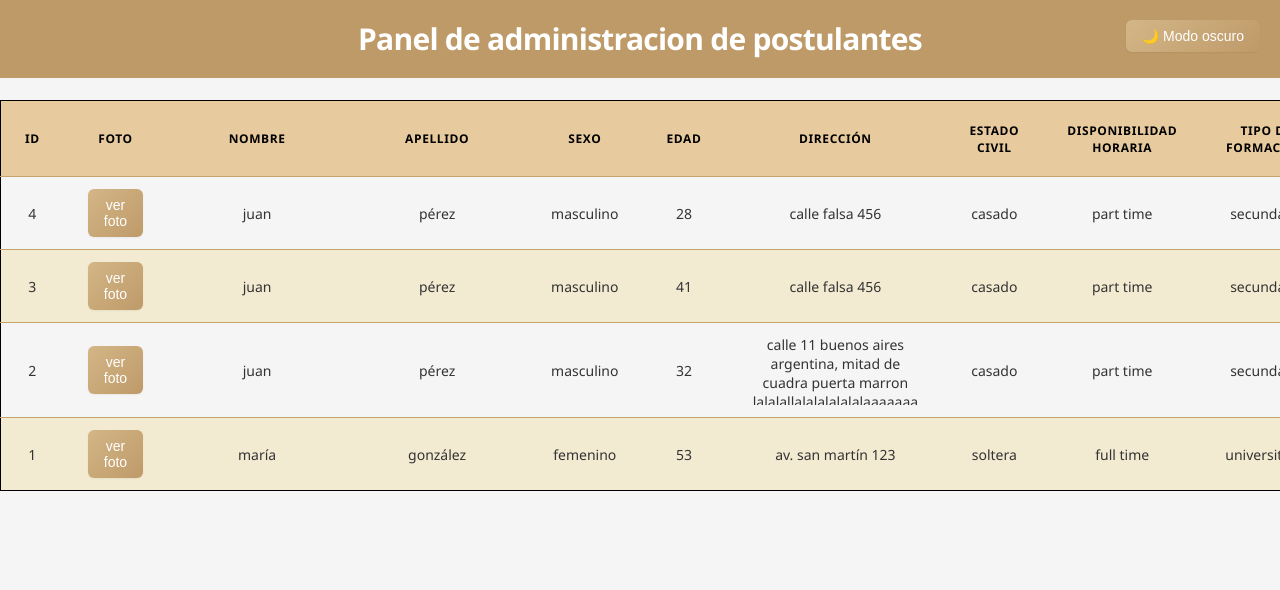
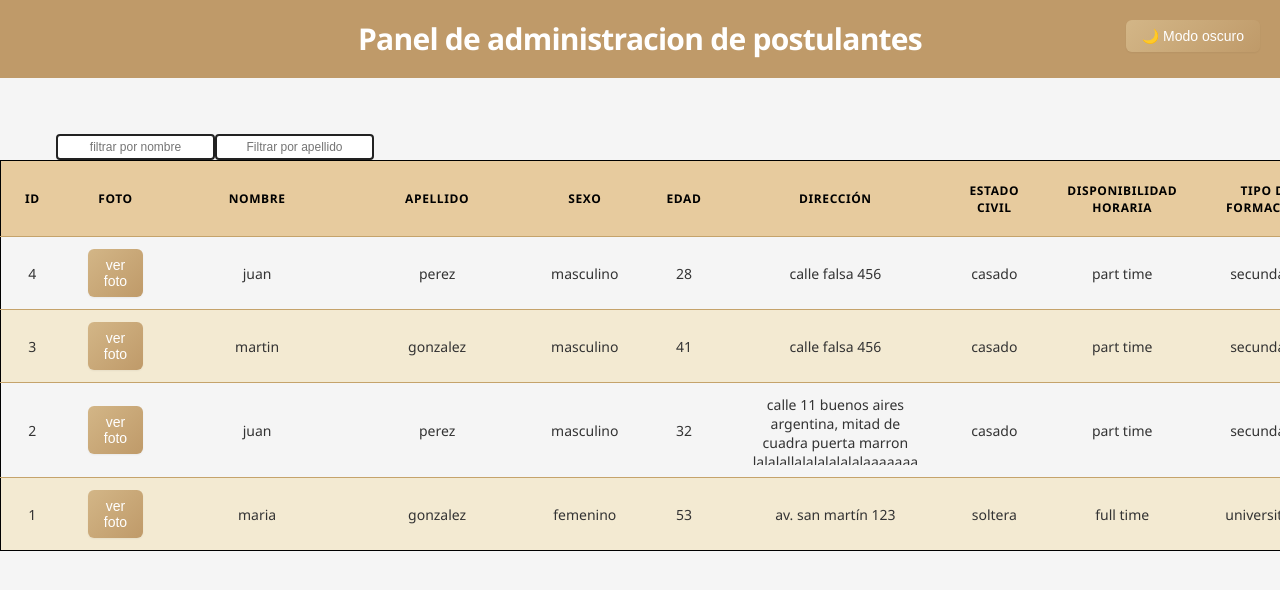
Before and after one commit to Santucho12/Sitema-gestion-CV, a Flask app: page /admin/ in a window 1280 px wide. Shown: the top 590 px of the page. Run offline with Flask 2, Linux system fonts and the light colour scheme; data that the repository does not hold is empty.

Commit message:
acomodando el front

```diff
--- a/static/stylesAdmin.css
+++ b/static/stylesAdmin.css
@@ -169,7 +169,7 @@ h1 {
 }
 
 table {
-  margin-top: 100px;
+  /* margin-top: 100px; */
   width: auto;
   border-collapse: collapse;
   font-size: var(--font-size-sm);
--- a/templates/admin.html
+++ b/templates/admin.html
@@ -1,6 +1,12 @@
 <link rel="stylesheet" href="{{ url_for('static', filename='stylesAdmin.css') }}" />
     <button id="darkModeBtn" class="btn" style="position:fixed;top:20px;right:20px;z-index:2000;">🌙 Modo oscuro</button>
     <h1 class="titulo">Panel de administracion de postulantes</h1>
+    <div style="height: 24px;"></div>
+    <div style="width:100%; display:flex; justify-content:center; align-items:center; gap:0px; margin-bottom:0; margin-top:110px;">
+        <input type="text" id="filtroNombre" placeholder="filtrar por nombre" style="font-size:12px; border:2px solid #222; background:#fff; color:#222; padding:4px 0px; border-radius:4px; margin-right:0px; text-align:center;">
+        <input type="text" id="filtroApellido" placeholder="Filtrar por apellido" style="font-size:12px; border:2px solid #222; background:#fff; color:#222; padding:4px 0px; border-radius:4px; margin-right:850px; text-align:center;">
+    </div>
+
     <table>
         <thead>
             <tr>
@@ -36,8 +42,8 @@
                 <td>
                     <button class="btn preview-btn" data-img="/uploads/maria_gonzalez_foto.jpg">ver foto</button>
                 </td>
-                <td>maría</td>
-                <td>gonzález</td>
+                <td>maria</td>
+                <td>gonzalez</td>
                 <td>femenino</td>
                 <td>53</td>
                 <td><div class="scrollable-cell">av. san martín 123</div></td>
@@ -70,7 +76,7 @@
                     <button class="btn preview-btn" data-img="/uploads/juan_perez_foto.jpg">ver foto</button>
                 </td>
                 <td>juan</td>
-                <td>pérez</td>
+                <td>perez</td>
                 <td>masculino</td>
                 <td>32</td>
                 <td><div class="scrollable-cell">calle 11 buenos aires argentina, mitad de cuadra puerta marron lalalallalalalalalalaaaaaaaaaaaaaaaaaaaaaa</div></td>
@@ -101,7 +107,7 @@
                     <button class="btn preview-btn" data-img="/uploads/juan_perez_foto.jpg">ver foto</button>
                 </td>
                 <td>juan</td>
-                <td>pérez</td>
+                <td>perez</td>
                 <td>masculino</td>
                 <td>28</td>
                 <td><div class="scrollable-cell">calle falsa 456</div></td>
@@ -131,8 +137,8 @@
                 <td>
                     <button class="btn preview-btn" data-img="/uploads/juan_perez_foto.jpg">ver foto</button>
                 </td>
-                <td>juan</td>
-                <td>pérez</td>
+                <td>martin</td>
+                <td>gonzalez</td>
                 <td>masculino</td>
                 <td>41</td>
                 <td><div class="scrollable-cell">calle falsa 456</div></td>
@@ -168,6 +174,21 @@
 
 
         <script>
+        // Filtro por nombre y apellido
+        function filtrarTabla() {
+            const nombre = document.getElementById('filtroNombre').value.trim().toLowerCase();
+            const apellido = document.getElementById('filtroApellido').value.trim().toLowerCase();
+            document.querySelectorAll('table tbody tr').forEach(row => {
+                const nombreCelda = row.children[2].textContent.trim().toLowerCase();
+                const apellidoCelda = row.children[3].textContent.trim().toLowerCase();
+                let mostrar = true;
+                if (nombre && !nombreCelda.includes(nombre)) mostrar = false;
+                if (apellido && !apellidoCelda.includes(apellido)) mostrar = false;
+                row.style.display = mostrar ? '' : 'none';
+            });
+        }
+        document.getElementById('filtroNombre').addEventListener('input', filtrarTabla);
+        document.getElementById('filtroApellido').addEventListener('input', filtrarTabla);
         document.getElementById('darkModeBtn').addEventListener('click', function() {
             document.body.classList.toggle('dark-mode');
             this.textContent = document.body.classList.contains('dark-mode') ? '☀️ Modo claro' : '🌙 Modo oscuro';
```
Also changed, not shown: templates/form.html (+6 -6 lines).
